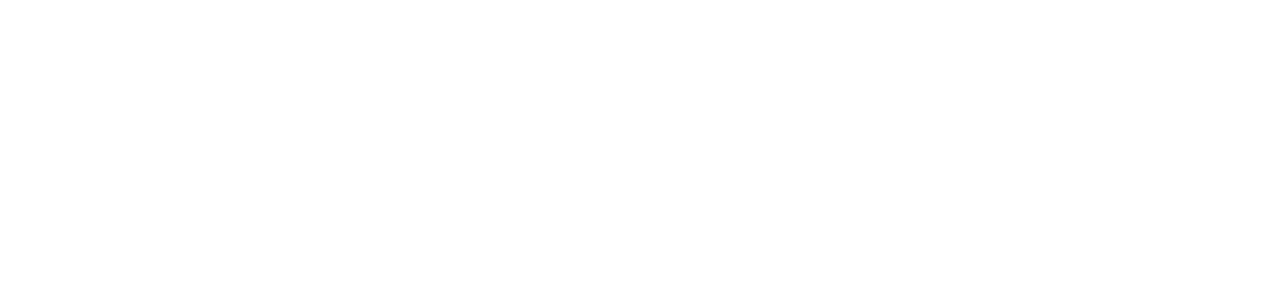
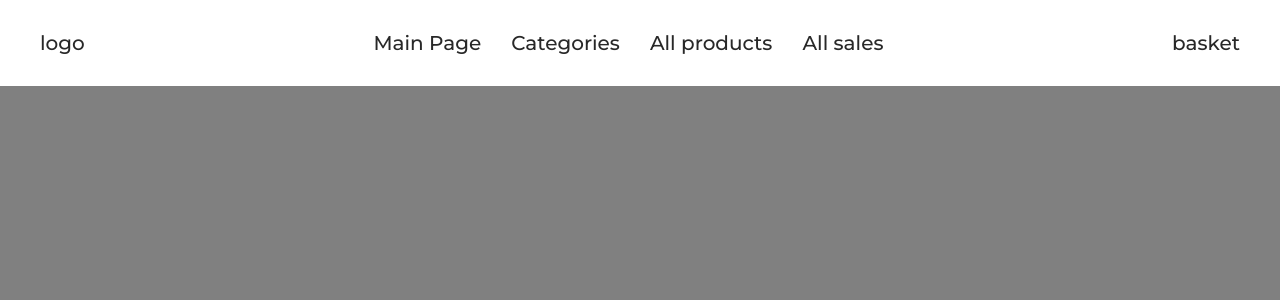
Before and after one commit to vladislavfva/telran-team-project, a React (Create React App) app: page / in a window 1280 px wide. Shown: the top 300 px of the page. Built offline with nearby package versions, Linux system fonts and the light colour scheme.

Commit message:
create header(without logo and basket), HeaderNav.jsx, HeaderNav.module.css, also index.js and index.css

```diff
--- a/src/App.js
+++ b/src/App.js
@@ -1,5 +1,9 @@
+import { HeaderNav } from "./components/HeaderNav/HeaderNav";
+
 function App() {
-  return <div className="App"></div>;
+  return <div>
+    <HeaderNav/>
+  </div>;
 }
 
 export default App;
--- /dev/null
+++ b/src/components/HeaderNav/HeaderNav.jsx
@@ -0,0 +1,23 @@
+import React from 'react'
+import classes from './HeaderNav.module.css'
+
+export const HeaderNav = () => {
+  return (
+    <div className={classes.container}>
+      <div className={classes.logo_container}>
+        <div>logo</div>
+      </div>
+
+      <nav className={classes.nav_container}>
+        <a href="#" className={classes.nav_element__style}>Main Page</a>
+        <a href="#" className={classes.nav_element__style}>Categories</a>
+        <a href="#" className={classes.nav_element__style}>All products</a>
+        <a href="#" className={classes.nav_element__style}>All sales</a>
+      </nav>
+
+      <div className={classes.basket_container}>
+        <div>basket</div>
+      </div>
+    </div>
+  );
+}
--- /dev/null
+++ b/src/components/HeaderNav/HeaderNav.module.css
@@ -0,0 +1,25 @@
+.container {
+  display: flex;
+  align-items: center;
+  justify-content: space-between;
+  background: var(--color-background);
+}
+
+.logo_container {
+    padding: 30px 0px 30px 40px;
+}
+
+.nav_container {
+    padding: 30px 0px 30px 0px;
+}
+
+.nav_element__style {
+  text-decoration: none;
+  margin: 15px;
+  line-height: 26px;
+  color: var(--color-text-gray);
+}
+
+.basket_container{
+    padding:30px 40px 30px 0px;
+}
--- a/src/index.css
+++ b/src/index.css
@@ -11,6 +11,7 @@
   font-size: 20px;
   font-weight: 500;
   color: var(--color-text);
+   background-color: gray;
 }
 
 h1, h2 {
@@ -41,3 +42,11 @@
   --size-middle: 32px;
   --size-big: 80px;
 }
+
+.container {
+  width: 100%;
+  max-width: 1440px;
+  margin: 0 auto;
+  padding: 0 var(--size-middle-plus);
+
+}
--- a/src/index.js
+++ b/src/index.js
@@ -14,7 +14,9 @@
 
 const root = ReactDOM.createRoot(document.getElementById('root'));
 root.render(
-  <React.StrictMode>
-    <RouterProvider router={router} />
-  </React.StrictMode>
+  <div className="container">
+    <React.StrictMode>
+      <RouterProvider router={router} />
+    </React.StrictMode>
+  </div>
 );
```
Also changed, not shown: personal-docs/katia/README.md.
